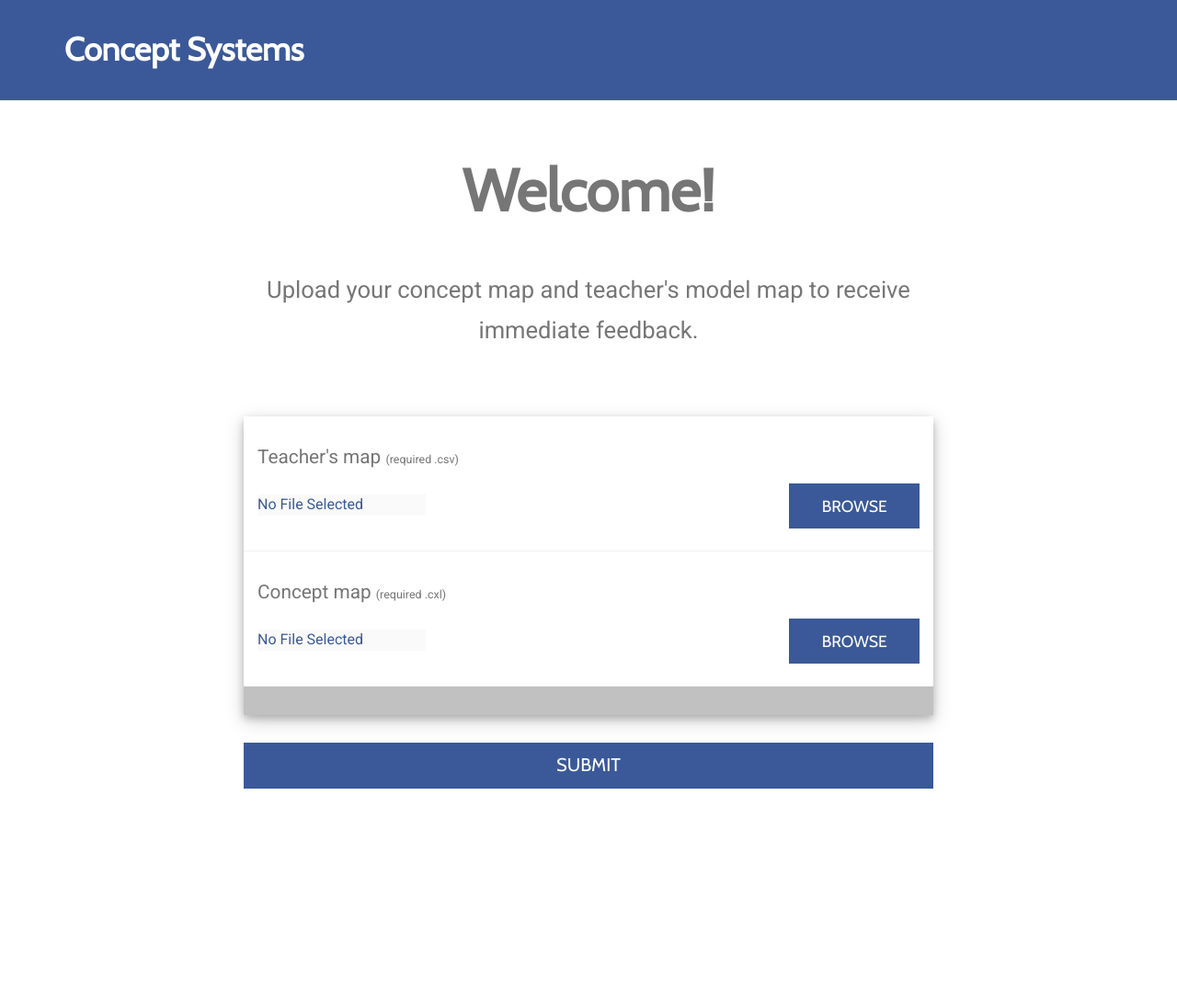
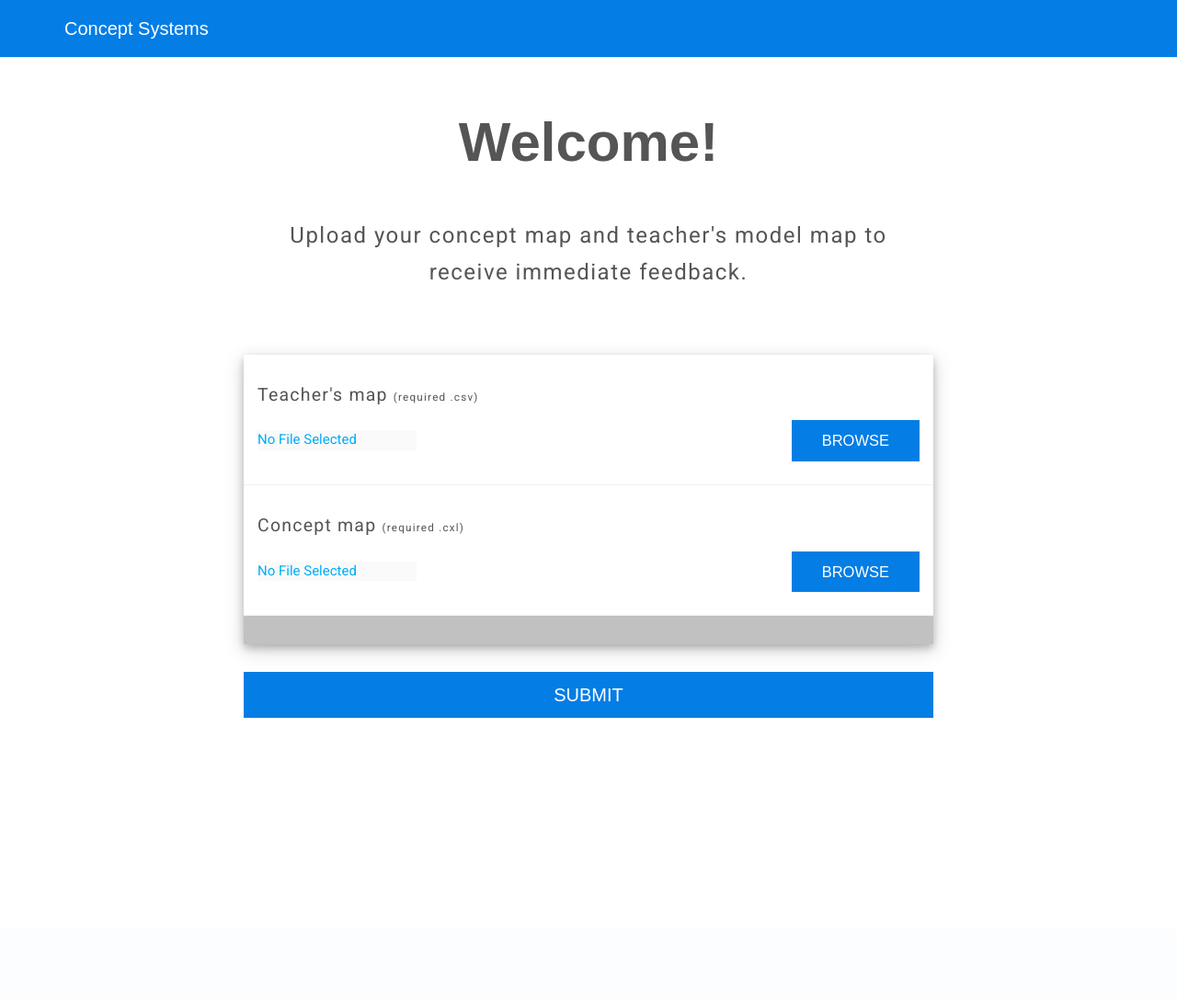
Before and after one commit to Cansn0w/ConceptSystems, a Django app: page / in a window 1280 px wide. Shown: the whole page at 92% size. After the commit the page ends 781 px from the top, so only its background shows below. Run offline with Django 3.2, Linux system fonts and the light colour scheme; data that the repository does not hold is empty; some libraries are stand-ins or nearby versions.

Commit message:
Add files via upload

```diff
--- a/cmap/cmap_parser/static/styles.css
+++ b/cmap/cmap_parser/static/styles.css
@@ -3,7 +3,8 @@
 ******* MAP  DRAWING *******
 ****************************/
 .header{
-	background-color:#3b5998;
+	background-color: #047DE5;
+
 }
 
 .cmap-border {
@@ -42,9 +43,9 @@
 ********* GENERAL  *********
 ****************************/
 body{
-	color: #767676;
+	color: #555555;
 	font-family: 'Roboto', sans-serif;
-	font-size: 16px;
+	font-size: 15px;
 	padding-bottom: 200px;
 }
 
@@ -53,15 +54,23 @@ a{
 	color: #333333;
 }
 
+p{
+	letter-spacing: 0.0625em;
+}
+
+a:visited, a:link{
+	color: #555;
+}
+
 h1, h2, h3, h4{
-	font-family: 'Cabin', sans-serif;
+	font-family: 'Raleway', sans-serif;
 	font-weight: bold;
 }
 
 button, .btn{
-	font-family: 'Cabin', sans-serif;
+	font-family: 'Raleway', sans-serif;
 	color: #fff;
-	background-color: #3b5998;
+	background-color: #047DE5;
 	text-transform: uppercase;
 	border: none;
 	font-size: 18px;
@@ -82,10 +95,10 @@ button:hover, .browseBtn:hover, .btn:hover{
 }
 
 .header h1{
-	color: #3b5998;
-	font-size: 2.2em;
-	font-weight: bold;
+	color: #fff;
+	font-size: 20px;
 	margin: 1em 0;
+	font-weight: 100;
 }
 
 .table-header {
@@ -188,10 +237,10 @@ label.fileUpload {
 
 .browseBtn{
 	color: #fff;
-	font-family: 'Cabin', sans-serif;
+	font-family: 'Raleway', sans-serif;
 	font-size: 1.1em;
 	font-weight: 100;
-	background-color: #3b5998;
+	background-color: #047DE5;
 	padding: 0.8em 2em;
 }
 
@@ -209,10 +258,10 @@ label.fileUpload {
 	font-weight: normal;
 }
 
-::-webkit-input-placeholder { color: #3b5998; opacity: 1 !important; }
-:-moz-placeholder { color: #3b5998;}
-::-moz-placeholder {color: #3b5998;}
-:-ms-input-placeholder {color: #3b5998;}
+::-webkit-input-placeholder { color: #00ACF8; opacity: 1 !important; }
+:-moz-placeholder { color: #00ACF8;}
+::-moz-placeholder {color: #00ACF8;}
+:-ms-input-placeholder {color: #00ACF8;}
 
 .box{
 	padding: 0 15px;
```
Also changed, not shown: other parts of cmap/cmap_parser/static/styles.css (+111 -12 lines).
